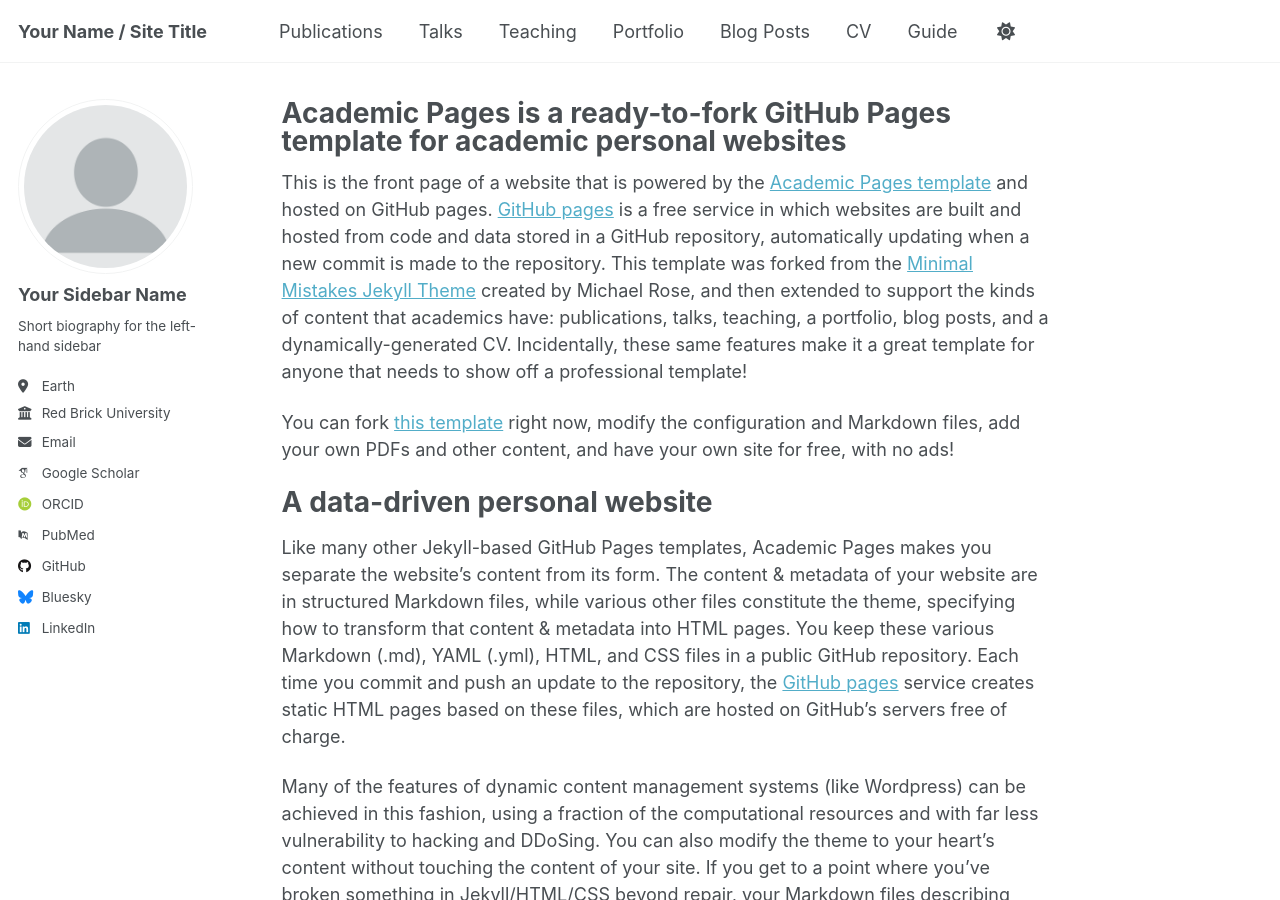
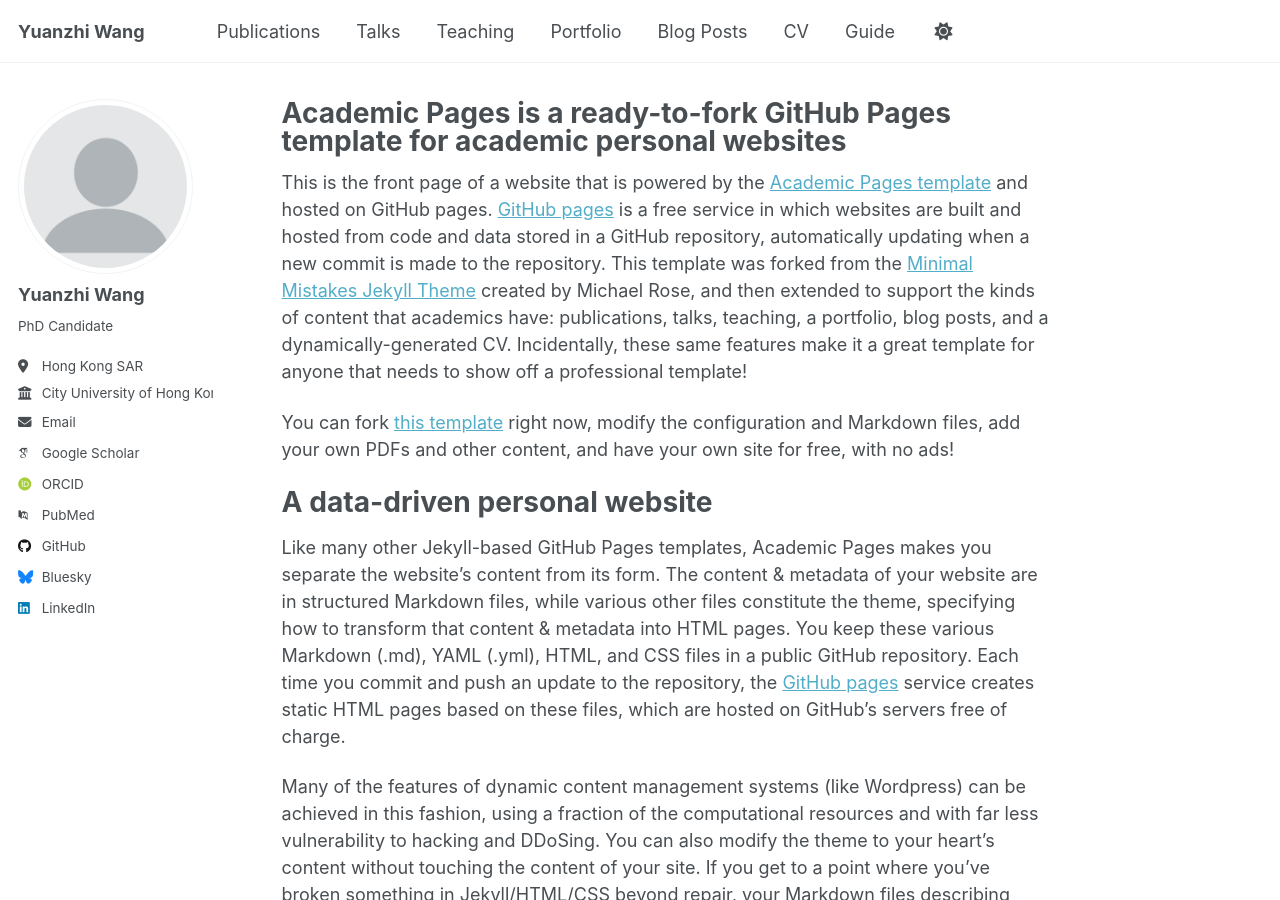
Before and after one commit to yuanzwang5/yuanzwang5.github.io, a Jekyll site: the page built from _pages/about.md, in a window 1280 px wide and 900 px high. Built offline with Jekyll 4.4.1, drawn with Linux system fonts in a browser that asks for light colours; some web fonts are replaced; a script that is not in the unit is left out.

Commit message:
Update _config.yml

```diff
--- a/_config.yml
+++ b/_config.yml
@@ -9,7 +9,7 @@
 # Basic Site Settings
 locale                   : "en-US"
 site_theme               : "default" # Currently available options are "default", "air"
-title                    : "Your Name / Site Title"
+title                    : "Yuanzhi Wang"
 title_separator          : "-"
 name                     : &name "WANG Yuanzhi"
 description              : &description "Your Name's academic portfolio"   # Update this with a general description of your site, this is the default if not overridden by a page
@@ -24,11 +24,11 @@
 author:
   # Biographic information
   avatar           : "profile.png"
-  name             : "Your Sidebar Name"
+  name             : "Yuanzhi Wang"
   pronouns         : # example: "she/her"
-  bio              : "Short biography for the left-hand sidebar"
-  location         : "Earth"
-  employer         : "Red Brick University"
+  bio              : "PhD Candidate"
+  location         : "Hong Kong SAR"
+  employer         : "City University of Hong Kong"
   uri              : # URL
   email            : "yuanzwang5-c@my.cityu.edu.hk"
 
@@ -48,7 +48,7 @@
   bitbucket        : # Username - Update with your username on the site
   codepen          : # Username
   dribbble         : # Username
-  github           : "https://github.com/yuanzwang5"
+  github           : yuanzwang5
   kaggle           : # Username
   stackoverflow    : # User number or user number and name (i.e., use "1" or "1/jeff-atwood")
 
```
